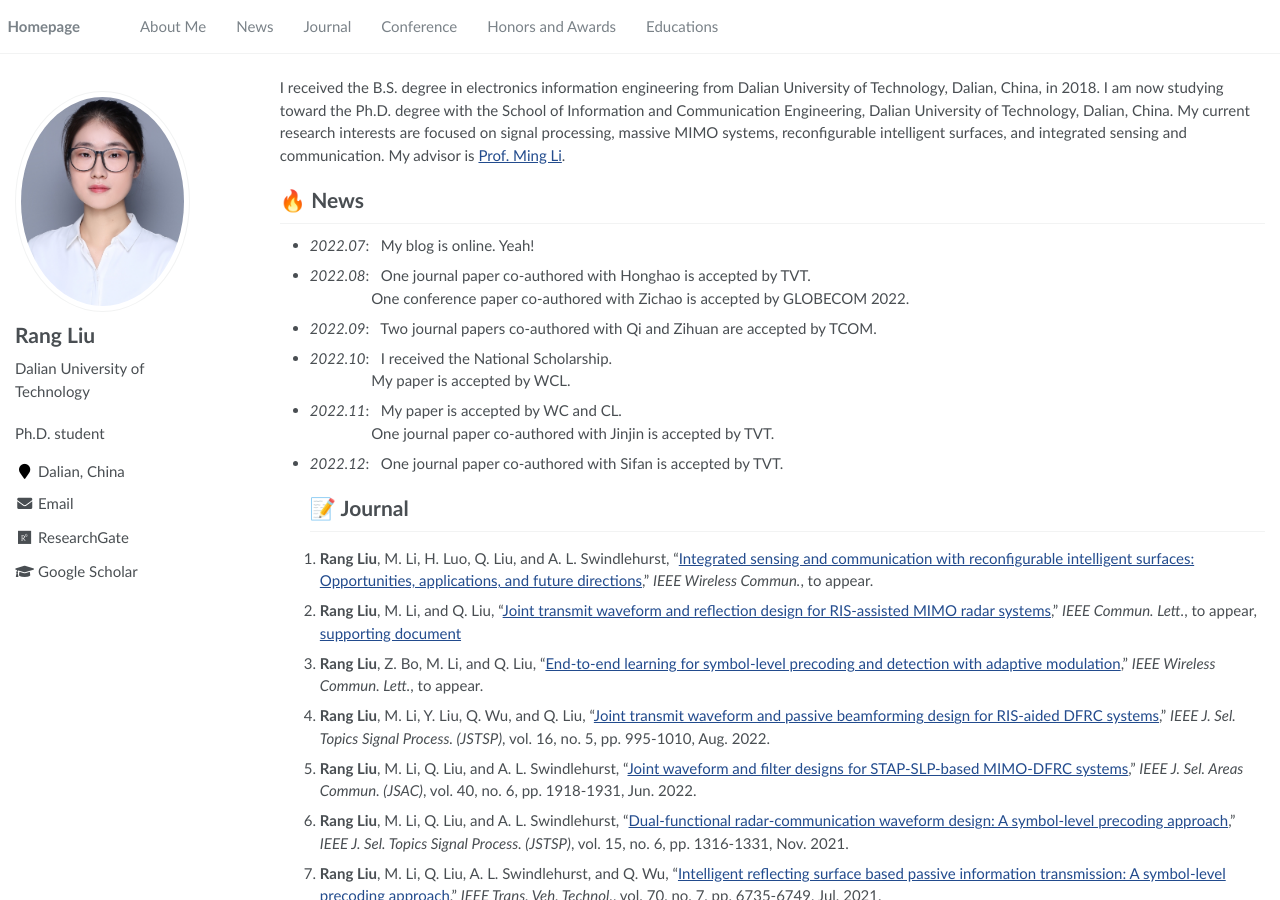
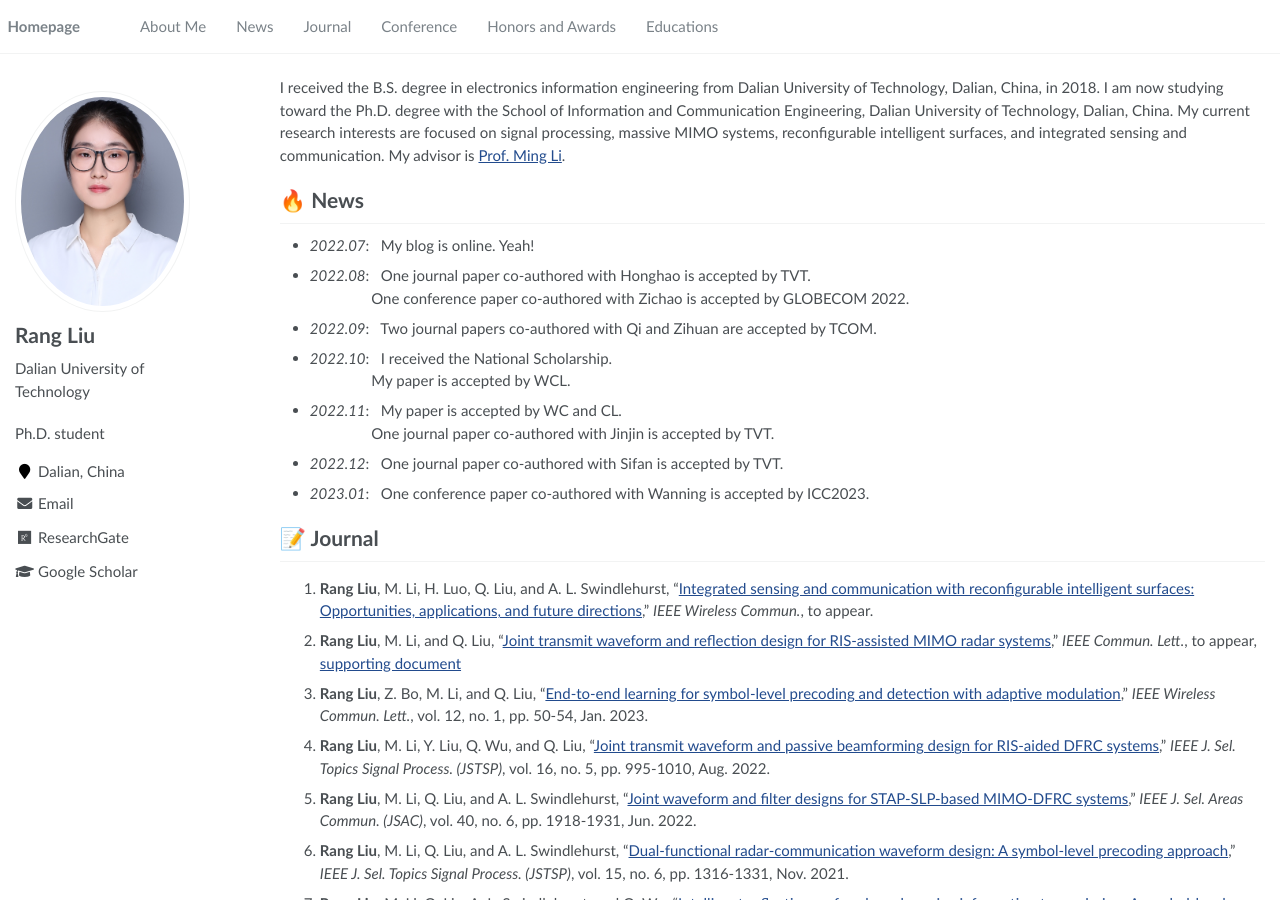
Before and after one commit to RangLiu0706/RangLiu0706.github.io, a Jekyll site: the page built from _pages/about.md, in a window 1280 px wide and 900 px high. Built offline with Jekyll 4.4.1, drawn with Linux system fonts in a browser that asks for light colours; comment, search, counter and statistics services are not loaded; some of the changed text lies outside the part shown.

Commit message:
update230126
update

```diff
--- a/_pages/about.md
+++ b/_pages/about.md
@@ -36,6 +36,8 @@
 <br>&nbsp;&nbsp;&nbsp;&nbsp;&nbsp;&nbsp;&nbsp;&nbsp;&nbsp;&nbsp;&nbsp;&nbsp;&nbsp;&nbsp;&nbsp;
 One journal paper co-authored with Jinjin is accepted by TVT.
 - *2022.12*: &nbsp; One journal paper co-authored with Sifan is accepted by TVT.
+- *2023.01*: &nbsp; One conference paper co-authored with Wanning is accepted by ICC2023.
+
 # 📝 Journal
 
 1. **Rang Liu**, M. Li, H. Luo, Q. Liu, and A. L. Swindlehurst, "[Integrated sensing and communication with reconfigurable intelligent surfaces: Opportunities, applications, and future directions](https://arxiv.org/abs/2206.08518)," *IEEE Wireless Commun.*, to appear.
@@ -45,7 +47,7 @@
 
 
 
-3. **Rang Liu**, Z. Bo, M. Li, and Q. Liu, "[End-to-end learning for symbol-level precoding and detection with adaptive modulation](https://ieeexplore.ieee.org/document/9928318)," *IEEE Wireless Commun. Lett.*, to appear.
+3. **Rang Liu**, Z. Bo, M. Li, and Q. Liu, "[End-to-end learning for symbol-level precoding and detection with adaptive modulation](https://ieeexplore.ieee.org/document/9928318)," *IEEE Wireless Commun. Lett.*, vol. 12, no. 1, pp. 50-54, Jan. 2023.
 
 
 4.  **Rang Liu**, M. Li, Y. Liu, Q. Wu, and Q. Liu, "[Joint transmit waveform and passive beamforming design for RIS-aided DFRC systems](https://ieeexplore.ieee.org/document/9769997)," *IEEE J. Sel. Topics Signal Process. (JSTSP)*, vol. 16, no. 5, pp. 995-1010, Aug. 2022.
@@ -125,7 +127,7 @@
 7.	**Rang Liu**, H. Li, Y. Guo, M. Li, and Q. Liu, "[Hybrid beamformer design with low-resolution phase shifters in MU-MISO SWIPT systems](https://ieeexplore.ieee.org/document/8555694)," in *Proc. Int. Conf. Wireless Commun. Signal Process. (WCSP)*, Hangzhou, China, Oct. 2018.
 
 
-8.	Z. Xiao, **Rang Liu**, M. Li, Y. Liu, and Q. Liu, "[Joint beamforming design in DFRC systems for wideband sensing and OFDM communications](https://arxiv.org/abs/2208.03055)," in *Proc. IEEE Global Commun. Conf. (GLOBECOM)*, Rio de Janeiro, Brazil, Dec. 2022.
+8.	Z. Xiao, **Rang Liu**, M. Li, Y. Liu, and Q. Liu, "[Joint beamforming design in DFRC systems for wideband sensing and OFDM communications](https://ieeexplore.ieee.org/document/10001164)," in *Proc. IEEE Global Commun. Conf. (GLOBECOM)*, Rio de Janeiro, Brazil, Dec. 2022.
 
 
 9.	J. Chu, **Rang Liu**, Y. Liu, M. Li, and Q. Liu, "[Joint transmit beamforming design for secure communication and radar coexistence systems](https://ieeexplore.ieee.org/document/9771662)," in *IEEE Wireless Commun. Netw. Conf. Workshops (WCNCW)*, Austin, USA, Apr. 2022.
@@ -179,7 +181,7 @@
 - *2022.10*: I received the National Scholarship.
 
 # 📖 Educations
-- *2020.09 - 2022.10 (now)*: Dalian University of Technology. Major in Information and Communication Engineering.
+- *2020.09 - 2023.01 (now)*: Dalian University of Technology. Major in Information and Communication Engineering.
 - *2014.09 - 2018.06*: Dalian University of Technology. Major in Electronic and Information Engineering.
 
  <script async src="//busuanzi.ibruce.info/busuanzi/2.3/busuanzi.pure.mini.js"></script>
```
